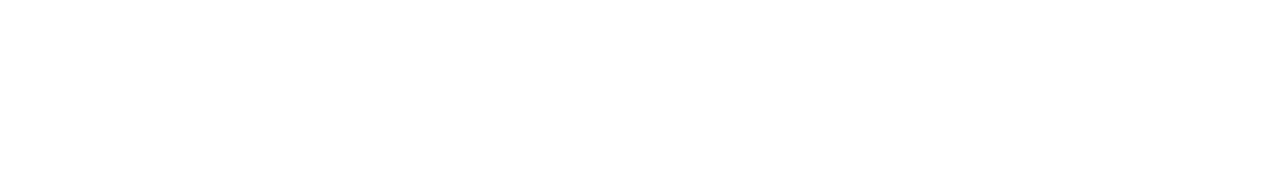
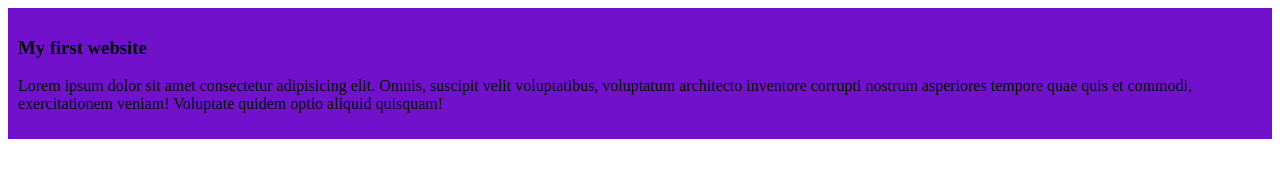
Before and after one commit to Toha16/my-sample-website, a plain HTML site: page index.html in a window 1280 px wide. Drawn offline with Linux system fonts and the light colour scheme.

Commit message:
added the my first website

```diff
--- /dev/null
+++ b/blog.css
@@ -0,0 +1,4 @@
+div{
+    background-color: rgb(113, 17, 204);
+    padding: 10px;
+}
--- a/index.html
+++ b/index.html
@@ -4,8 +4,13 @@
     <meta charset="UTF-8">
     <meta name="viewport" content="width=device-width, initial-scale=1.0">
     <title>My Sample website</title>
+    <link rel="stylesheet" href="blog.css">
 </head>
 <body>
+    <div>
+        <h3>My first website</h3>
+        <p>Lorem ipsum dolor sit amet consectetur adipisicing elit. Omnis, suscipit velit voluptatibus, voluptatum architecto inventore corrupti nostrum asperiores tempore quae quis et commodi, exercitationem veniam! Voluptate quidem optio aliquid quisquam!</p>
+    </div>
 
 </body>
 </html>
```
